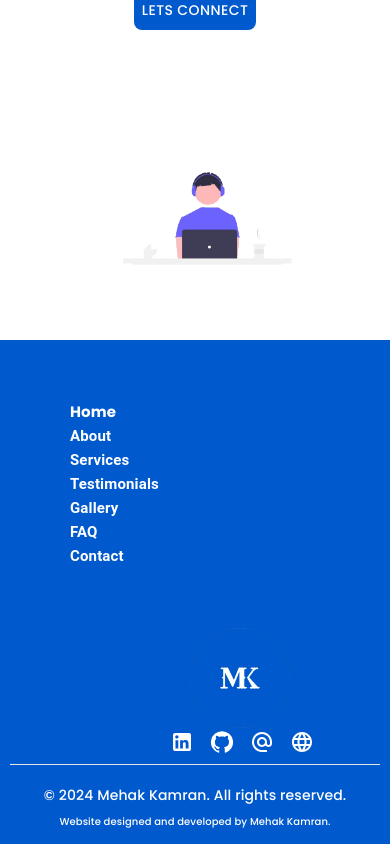
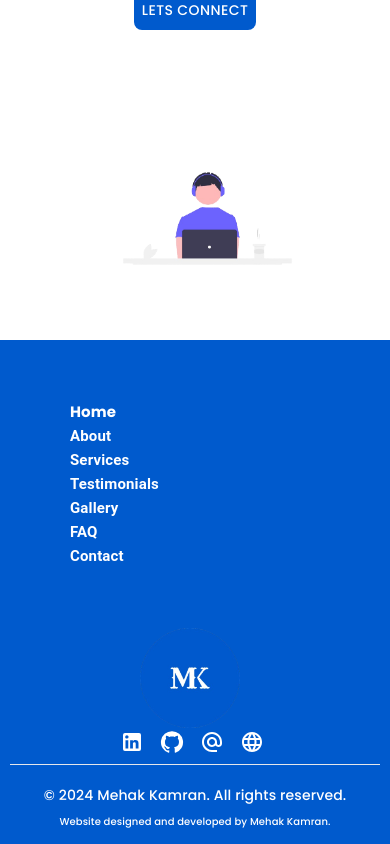
Before and after one commit to Mehak-Kamran/MyPortfolioWeb, a React (Vite) app: page / in a window 390 px wide. Shown: the part 5097-5941 px from the top of the page. Built offline with nearby package versions, Linux system fonts and the light colour scheme; a small style sheet from the web is missing.

Commit message:
adding responsiveness

```diff
--- a/src/components/Footer.jsx
+++ b/src/components/Footer.jsx
@@ -104,7 +104,7 @@ const Footer = () => {
               display: "flex",
               justifyContent: "center",
               alignItems: "start",
-              marginLeft: {lg:"400px",xs:"170px",sm:"350px",xlg:"400px",md:"200px"},
+              marginLeft: {lg:"400px",xs:"120px",sm:"300px",xlg:"400px",md:"200px"},
             }}
           >
             <item>
```
